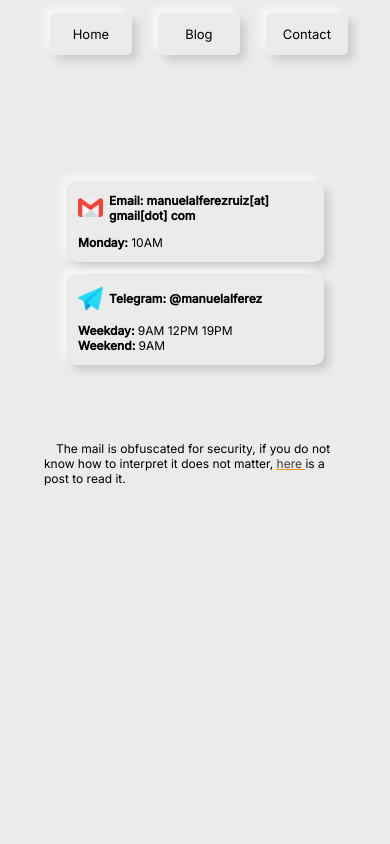
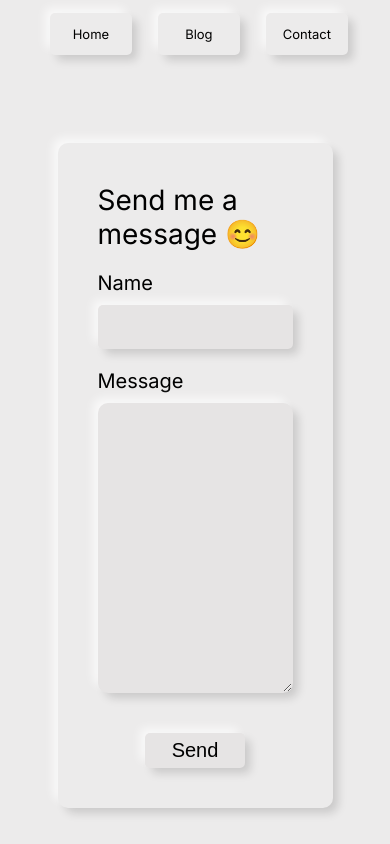
Before and after one commit to manuelalferez/personal-website, a React (Create React App) app: page /contact in a window 390 px wide. Built offline with nearby package versions, Linux system fonts and the light colour scheme.

Commit message:
Se ha añadido el form y se ha eliminado CardContact

```diff
--- a/src/Component/Contact/CardContact.css
+++ /dev/null
@@ -1,119 +0,0 @@
-.CardContact {
-    display: grid;
-    grid-template-areas: "Contact" "Description";
-    grid-template-rows: 75% 25%;
-    width: 70vw;
-    margin-top: 10vh;
-}
-
-.CardContact__description {
-    grid-area: Description;
-    padding: 1em;
-}
-
-.CardContact__description p {
-    margin: 0 1em 0 1em;
-    text-indent: 1em;
-    font-size: 0.9em;
-}
-
-.CardContact__description a {
-    color: #443e35;
-    text-decoration: underline;
-    text-decoration-line: underline;
-    text-decoration-style: initial;
-    text-decoration-color: #f2930d;
-}
-
-.CardContact__description {
-    display: flex;
-    justify-content: center;
-}
-
-.CardContact__description a:hover {
-    color: #f2930d;
-}
-
-.CardContact__contacts {
-    grid-area: Contact;
-    padding: 2em;
-    padding-top: 0;
-    display: flex;
-    align-items: center;
-    flex-direction: column;
-}
-
-.CardContact__contacts img {
-    height: 25px;
-    width: 25px;
-    margin-right: 0.5em;
-}
-
-.Contacts__email,
-.Contacts__telegram {
-    border-radius: 10px;
-    padding: 1em;
-    margin-top: 1em;
-    width: 30vw;
-    box-shadow: 6px 6px 10px -1px rgba(0, 0, 0, 0.15), -6px -6px 10px -1px rgba(255, 255, 255, 0.7);
-}
-
-.Contacts__email p,
-.Contacts__telegram p {
-    margin: 0;
-}
-
-.Contacts__email h1,
-.Contacts__telegram h1 {
-    font-size: 1em;
-    margin: 0;
-}
-
-.Email,
-.Telegram {
-    display: flex;
-    align-items: center;
-    margin-bottom: 1em;
-}
-
-@media (max-width: 768px) {
-    .CardContact {
-        width: 400px;
-        height: 400px;
-        font-size: 0.8em;
-    }
-    .CardContact__description {
-        padding-top: 0;
-    }
-}
-
-@media (max-width: 480px) {
-    .CardContact {
-        width: 350px;
-        height: 350px;
-        font-size: 12px;
-        margin-top: 0;
-    }
-    .CardContact__description p {
-        padding-top: 10px;
-        font-size: 12px;
-    }
-    .Contacts__email,
-    .Contacts__telegram {
-        width: 60vw;
-    }
-}
-
-@media (max-width: 320px) {
-    .CardContact {
-        width: 300px;
-        height: 300px;
-    }
-    .CardContact__contacts {
-        padding: 0 15px 15px;
-    }
-    .Contacts__email,
-    .Contacts__telegram {
-        width: 80vw;
-    }
-}
--- a/src/Component/Contact/CardContact.js
+++ /dev/null
@@ -1,69 +0,0 @@
-import React from "react";
-import "./CardContact.css";
-import { Link } from "react-router-dom";
-
-import imageTelegram from "../../images/Contact/telegram.webp";
-import imageEmail from "../../images/Contact/gmail.webp";
-import dataSchedule from "../../data/Contact/ContactData";
-
-function CardContact(props) {
-    return ( <
-        div className = "CardContact" >
-        <
-        div className = "CardContact__contacts" >
-        <
-        div className = "Contacts__email" >
-        <
-        div className = "Email" >
-        <
-        img src = { imageEmail }
-        alt = "Email illustration" / >
-        <
-        h1 > Email: manuelalferezruiz[at] gmail[dot] com < /h1> <
-        /div> <
-        div className = "Email__schedule" >
-        <
-        p >
-        <
-        strong > Monday: < /strong> { dataSchedule.email.monday } <
-        /p> <
-        /div> <
-        /div> <
-        div className = "Contacts__telegram" >
-        <
-        div className = "Telegram" >
-        <
-        img src = { imageTelegram }
-        alt = "Telegram illustration" / >
-        <
-        h1 > Telegram: @manuelalferez < /h1> <
-        /div> <
-        div className = "Telegram__schedule" >
-        <
-        p >
-        <
-        strong > Weekday: < /strong> { dataSchedule.telegram.weekday } <
-        /p> <
-        p >
-        <
-        strong > Weekend: < /strong> { dataSchedule.telegram.weekend } <
-        /p> <
-        /div> <
-        /div> <
-        /div> <
-        div className = "CardContact__description" >
-        <
-        p >
-        The mail is obfuscated
-        for security,
-        if you do not know how to
-        interpret it does not matter, <
-        Link to = { `/blog/post/id=${1}` } > here < /Link>
-        is a post to read it. <
-        /p> <
-        /div> <
-        /div>
-    );
-}
-
-export default CardContact;
--- a/src/Component/Contact/Contact.css
+++ b/src/Component/Contact/Contact.css
@@ -5,6 +5,81 @@
     display: flex;
     align-items: center;
     flex-direction: column;
-    padding-top: 20vh;
+    padding-top: 17vh;
     color: black;
 }
+
+Form {
+    font-size: 20px;
+    display: flex;
+    flex-direction: column;
+    justify-content: center;
+    width: 50vw;
+    padding: 2em;
+    border-radius: 10px;
+    box-shadow: 6px 6px 10px -1px rgba(0, 0, 0, 0.15), -6px -6px 10px -1px rgba(255, 255, 255, 0.7);
+}
+
+.Form__title {
+    font-size: 1.4em;
+    display: flex;
+    margin: auto;
+}
+
+.Form label {
+    margin-bottom: .5em;
+    margin-top: 1em;
+}
+
+.Form input {
+    padding-left: .5em;
+    font-size: 1em;
+    height: 2em;
+    border-radius: 5px;
+    box-shadow: 6px 6px 10px -1px rgba(0, 0, 0, 0.15), -6px -6px 10px -1px rgba(255, 255, 255, 0.7);
+    border: 1px solid rgba(0, 0, 0, 0.0);
+    background-color: rgb(230, 228, 228);
+}
+
+.Form input:focus {
+    outline: none;
+}
+
+.Form__message {
+    height: 20em;
+    padding: .8em;
+    border-radius: 10px;
+    box-shadow: 6px 6px 10px -1px rgba(0, 0, 0, 0.15), -6px -6px 10px -1px rgba(255, 255, 255, 0.7);
+    border: 1px solid rgba(0, 0, 0, 0.0);
+    background-color: rgb(230, 228, 228);
+}
+
+.Form__message:focus {
+    outline: none;
+}
+
+.Form__send {
+    height: 35px;
+    width: 100px;
+    font-size: 1em;
+    margin: auto;
+    margin-top: 2em;
+    border: 1px solid rgba(0, 0, 0, 0.0);
+    border-radius: 5px;
+    box-shadow: 6px 6px 10px -1px rgba(0, 0, 0, 0.15), -6px -6px 10px -1px rgba(255, 255, 255, 0.7);
+    background-color: rgb(230, 228, 228);
+}
+
+.Form__send:focus {
+    outline: 0;
+}
+
+.Form__send:active {
+    transition-duration: 0.2s;
+    transform: scale(0.9);
+    border-bottom: none;
+}
+
+.Form__send:hover {
+    cursor: pointer;
+}
--- a/src/Component/Contact/Contact.js
+++ b/src/Component/Contact/Contact.js
@@ -1,11 +1,17 @@
 import React from "react";
 import "./Contact.css";
-import CardContact from "./CardContact";
 
 function Contact(props) {
   return (
     <div className="Contact">
-      <CardContact />
+      <form action="https://contactform.dk/manuelalferezruiz@gmail.com" className="Form">
+        <p className="Form__title">Send me a message 😊</p>
+        <label htmlFor="name">Name</label>
+        <input type="text" name="name" />
+        <label htmlFor="message" >Message</label>
+        <textarea type="message" name="message" className="Form__message"/>
+        <button type="submit" className="Form__send">Send</button>
+      </form>
     </div>
   );
 }
```
